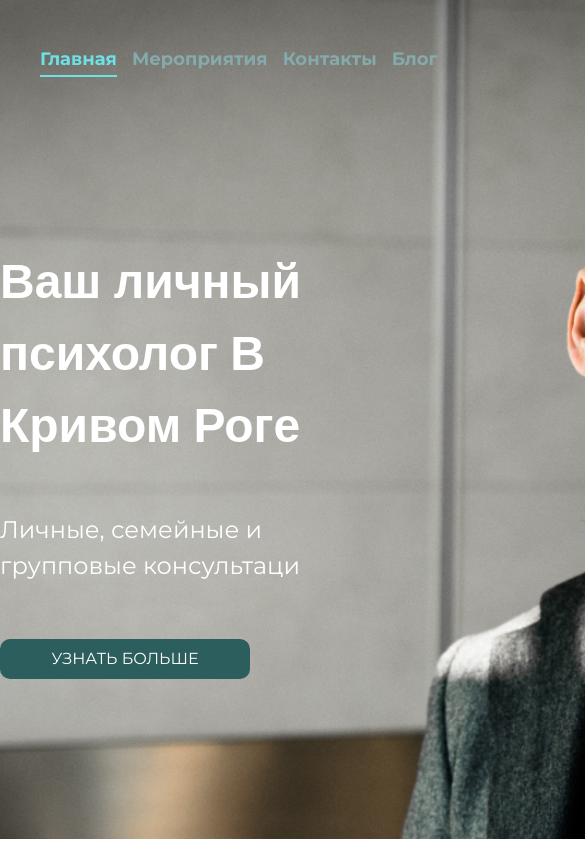
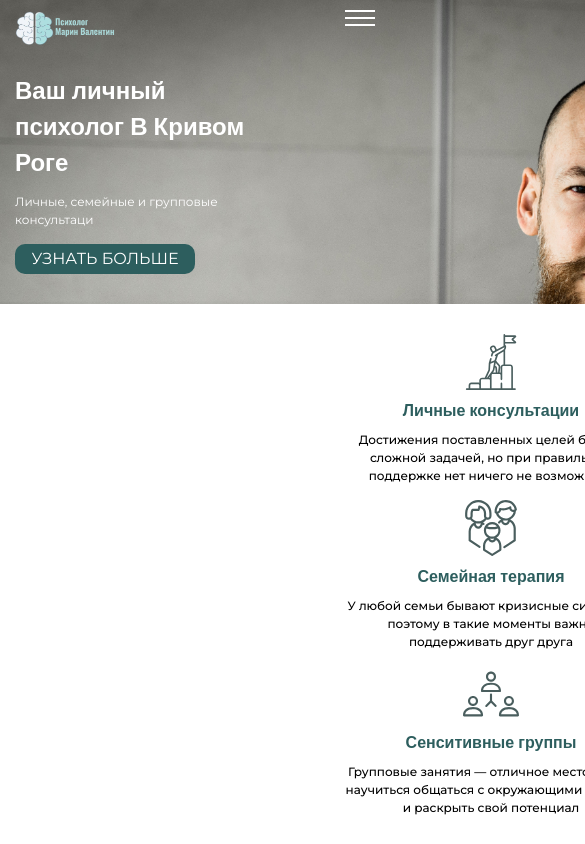
Before and after one commit to denyskh4991/psychologist_site, a plain HTML site: page index.html in a window 390 px wide. Shown: the top 844 px of the page, 585 px wide, since content can reach past the window. Drawn offline with nearby package versions, Linux system fonts and the light colour scheme.

Commit message:
adaptives

```diff
--- /dev/null
+++ b/css/media.css
@@ -0,0 +1,202 @@
+@media screen and (max-width: 1200px) {
+    .center {
+        padding-left: calc(50vw - 360px);
+        padding-right: calc(50vw - 360px);
+    }
+
+    .subtitle {
+        font-size: 30px;
+        margin-bottom: 30px;
+    }
+
+    .offer {
+        padding-top: 270px;
+        padding-bottom: 130px;
+        gap: 30px;
+    }
+
+    .offer__title {
+        font-size: 36px;
+        max-width: 350px;
+    }
+
+    .offer__desc {
+        font-size: 20px;
+    }
+
+    .services {
+        grid-template-columns: repeat(3, 230px);
+    }
+
+    .services__desc {
+        font-size: 12px;
+    }
+
+    .services__icon {
+        margin-bottom: 0;
+    }
+
+    .services__title {
+        font-size: 16px;
+        margin-bottom: 10px;
+    }
+
+    .services__number {
+        font-size: 30px;
+    }
+
+    .contacts-list {
+        flex-wrap: wrap;
+        gap: 10px 20px;
+    }
+}
+
+@media screen and (max-width: 750px) {
+
+    .body {
+        font-size: 12px;
+    }
+
+    .center {
+        padding-left: calc(50vw - 260px);
+        padding-right: calc(50vw - 260px);
+    }
+
+    .btn {
+        max-width: 180px;
+        line-height: 24px;
+    }
+
+    .header {
+        padding-top: 10px;
+        padding-bottom: 10px;
+        align-items: flex-start;
+    }
+
+    .nav__link {
+        font-size: 12px;
+    }
+
+    .logo {
+        max-width: 100px;
+    }
+
+    .offer {
+        padding-top: 70px;
+        padding-bottom: 80px;
+        row-gap: 15px;
+    }
+
+    .offer__title {
+        font-size: 30px;
+        max-width: 300px;
+    }
+
+    .offer__desc {
+        font-size: 16px;
+        max-width: 280px;
+    }
+
+    .services {
+        grid-template-columns: minmax(auto, 300px);
+        gap: 15px;
+        justify-content: center;
+        padding-top: 30px;
+        padding-bottom: 30px;
+    }
+
+    .faq__title h3 {
+        font-size: 20px;
+    }
+
+    .faq__answer {
+        margin-top: 10px;
+    }
+}
+
+@media screen and (max-width: 510px) {
+    .center {
+        padding-left: calc(50vw - 180px);
+        padding-right: calc(50vw - 180px);
+    }
+
+    .nav {
+        position: absolute;
+        left: -250%;
+        top: 0;
+    }
+
+    .nav_toggler {
+        display: block;
+        position: relative;
+        width: 30px;
+        height: 15px;
+    }
+
+    .nav_toggler span:nth-child(2) {
+        top: 50%;
+        transform: translateY(-50%);
+    }
+
+    .nav_toggler span:nth-child(3) {
+        top: 100%;
+        transform: translateY(-50%);
+    }
+
+    .nav_toggler span {
+        position: absolute;
+        left: 0;
+        top: 0;
+        width: 100%;
+        height: 2px;
+        background: #fff;
+        display: block;
+    }
+
+    .offer {
+        background-position: 0 0;
+        padding-bottom: 30px;
+    }
+
+    .offer__title {
+        font-size: 24px;
+        max-width: 240px;
+    }
+
+    .offer__desc {
+        font-size: 12px;
+    }
+
+    .slider {
+        gap: 10px;
+    }
+
+    .slider__btn .material-symbols-outlined {
+        font-size: 20px;
+    }
+
+    .reviews.center {
+        padding-left: 15px;
+        padding-right: 15px;
+    }
+
+    .slider__list {
+        padding: 15px;
+    }
+
+    .slider__item {
+        gap: 15px;
+    }
+
+    .footer {
+        flex-direction: column;
+        align-items: flex-start;
+        gap: 20px;
+        padding-top: 30px;
+        padding-bottom: 30px;
+    }
+
+    .footer .logo {
+        max-width: 175px;
+    }
+}
--- a/css/style.css
+++ b/css/style.css
@@ -1,6 +1,7 @@
 * {
     box-sizing: border-box;
 }
+
 body {
     font-family: 'Montserrat', sans-serif;
     font-weight: 500;
@@ -9,7 +10,8 @@ body {
     grid-template-rows: 1fr auto;
     line-height: 1.5;
 }
-h1,h2,h3,h4,h5,h6 {
+
+h1, h2, h3, h4, h5, h6 {
     font-family: 'Oswald', sans-serif;
 }
 
@@ -36,18 +38,19 @@ img {
 }
 
 .material-symbols-outlined {
-     font-variation-settings:
-             'FILL' 0,
+    font-variation-settings: 'FILL' 0,
     'wght' 400,
     'GRAD' 0,
     'opsz' 48
 }
+
 /*.subtitle*/
 .subtitle {
     text-align: center;
     font-size: 48px;
     margin: 0 0 50px;
 }
+
 /*.subtitle*/
 
 /*btn*/
@@ -64,16 +67,19 @@ img {
     cursor: pointer;
 }
 
-    .btn:hover,.btn:focus {
+.btn:hover, .btn:focus {
     background-color: #6DE1E3;
 }
+
 .btn:active {
     opacity: .7;
 }
+
 .btn[disabled] {
     background: #c4c4c4;
     cursor: not-allowed;
 }
+
 /*btn*/
 
 /*header*/
@@ -88,13 +94,20 @@ img {
     padding-top: 30px;
     padding-bottom: 30px;
 }
+
+.nav_toggler {
+    display: none;
+}
 /*header*/
 /*nav*/
 .nav__list {
     display: flex;
     list-style: none;
     gap: 15px;
+    margin: 0;
+    padding: 0;
 }
+
 .nav__link {
     color: #85AAAB;
     font-weight: 700;
@@ -102,8 +115,9 @@ img {
     text-decoration: none;
     position: relative;
 }
+
 .nav__link:before {
-        content:'';
+    content: '';
     position: absolute;
     left: 0;
     top: calc(100% + 5px);
@@ -112,18 +126,23 @@ img {
     background-color: currentColor;
     opacity: 0;
 }
+
 .nav__link.nav__link_current-page {
     color: #6DE1E3;
 }
+
 .nav__link.nav__link_current-page:before {
     opacity: 1;
 }
-    .nav__link:hover,.nav__link:focus {
+
+.nav__link:hover, .nav__link:focus {
     color: #6DE1E3;
 }
+
 .nav__link:active {
     opacity: 0.7;
 }
+
 /*nav*/
 /*offer*/
 .offer {
@@ -140,24 +159,27 @@ img {
     background-size: cover;
     color: #fff;
 }
+
 .offer__title {
     max-width: 454px;
     font-size: 48px;
     margin: 0;
 }
+
 .offer__desc {
     max-width: 300px;
     font-size: 24px;
     font-weight: 400;
     margin: 0;
 }
+
 /*offer*/
 
 /*about me*/
 .section-with-bg-image {
     color: #fff;
     background-blend-mode: overlay;
-        background:url("../img/briks.jpg") no-repeat center / cover, rgba(0,0,0,.7);
+    background: url("../img/briks.jpg") no-repeat center / cover, rgba(0, 0, 0, .7);
 }
 
 .about {
@@ -201,6 +223,7 @@ img {
 .about__image {
     padding-top: 60px;
 }
+
 /*about me*/
 
 /*footer*/
@@ -212,13 +235,17 @@ img {
     padding-bottom: 60px;
     background-color: #2D5E5E;
 }
+
 /*footer*/
 /*contacts-list*/
 .contacts-list {
     display: flex;
     gap: 30px;
     list-style: none;
+    margin: 0;
+    padding: 0;
 }
+
 .contacts-list__link {
     display: flex;
     align-items: center;
@@ -226,12 +253,15 @@ img {
     color: #fff;
     gap: 10px;
 }
-    .contacts-list__link:hover,.contacts-list__link:focus {
+
+.contacts-list__link:hover, .contacts-list__link:focus {
     color: #6DE1E3;
 }
+
 .contacts-list__link:active {
     opacity: 0.7;
 }
+
 /*contacts-list*/
 
 /*contact-form*/
@@ -282,8 +312,7 @@ img {
 }
 
 .material-symbols-outlined {
-        font-variation-settings:
-                'FILL' 0,
+    font-variation-settings: 'FILL' 0,
     'wght' 400,
     'GRAD' 0,
     'opsz' 48
@@ -386,7 +415,7 @@ img {
     font-size: 10px;
 }
 
-    .contact-form__checkbox-input:checked ~ .contact-form__checkbox-error{
+.contact-form__checkbox-input:checked ~ .contact-form__checkbox-error {
     display: none;
 }
 
@@ -402,6 +431,7 @@ img {
 .select:focus-within .select__arrow {
     transform: rotate(180deg) translateY(50%);
 }
+
 /*contact-form*/
 
 /*discounts*/
@@ -426,6 +456,7 @@ img {
     padding-bottom: 60px;
     padding-top: 25px;
 }
+
 /*discounts*/
 
 /*services*/
@@ -437,14 +468,17 @@ img {
     padding-top: 60px;
     padding-bottom: 37px;
 }
+
 .services_counter {
     background-image: url("../img/counter-bg.jpg");
 }
+
 .services_news {
     background-image: url("../img/news-bg.jpg");
     text-align: left;
     grid-template-columns: repeat(3, 334px);
 }
+
 .services__title {
     color: #2D5E5E;
     font-size: 24px;
@@ -452,32 +486,39 @@ img {
 }
 
 .services_counter .services__title,
-    .services_news .services__title{
+.services_news .services__title {
     color: #fff;
 }
+
 .services__desc {
     margin: 0;
 }
+
 .services__icon {
     fill: #4A5E5E;
     max-width: 56px;
     height: 56px;
     margin-bottom: 30px;
 }
+
 .services__icon:hover {
     fill: #6DE1E3;
 }
+
 .services__line {
     fill: yellow;
 }
+
 .services__number {
-        font:900 48px/1.5 'Montserrat', sans-serif;
+    font: 900 48px/1.5 'Montserrat', sans-serif;
     margin: 0 0 14px;
 }
+
 .services_news .subtitle {
     grid-column: 1 / -1;
     text-align: left;
 }
+
 /*services*/
 
 /*slider*/
@@ -556,6 +597,7 @@ img {
 .slider__btn .material-symbols-outlined {
     font-size: 30px;
 }
+
 /*slider*/
 
 /*faq*/
@@ -598,4 +640,5 @@ img {
     padding-left: 39px;
     margin-top: 20px;
 }
+
 /*faq*/
--- a/index.html
+++ b/index.html
@@ -13,6 +13,7 @@
           href="https://fonts.googleapis.com/css2?family=Material+Symbols+Outlined:opsz,wght,FILL,GRAD@20..48,100..700,0..1,-50..200"/>
     <link rel="stylesheet" href="css/normalize.css">
     <link rel="stylesheet" href="css/style.css">
+    <link rel="stylesheet" href="css/media.css">
     <link rel="stylesheet" href="css/grid.css">
     <title>Psychologist site | Denys Konovalenko</title>
 </head>
@@ -22,6 +23,12 @@
     <a href="#" class="logo">
         <img src="img/logo.png" alt="logo">
     </a>
+    <label class="nav_toggler">
+        <input type="checkbox" class="visually-hidden">
+        <span></span>
+        <span></span>
+        <span></span>
+    </label>
     <nav class="nav">
         <ul class="nav__list">
             <li class="nav__item">
@@ -218,9 +225,9 @@
         </label>
 
 
-            <button class="btn" type="submit">
-                Отправить
-            </button>
+        <button class="btn" type="submit">
+            Отправить
+        </button>
 
     </form>
     <section class="center reviews">
@@ -288,7 +295,8 @@
                 <h3>Какой у вас график работы?</h3>
             </summary>
             <article class="faq__answer">
-                Я работаю провожу консультации с понедельника по субботу с 15:00 до 21:00. Записаться на прием можно в любой
+                Я работаю провожу консультации с понедельника по субботу с 15:00 до 21:00. Записаться на прием можно в
+                любой
                 день с 9:00 до 21:00
             </article>
 
```
Lines whose indentation alone changed are shown as unchanged.
